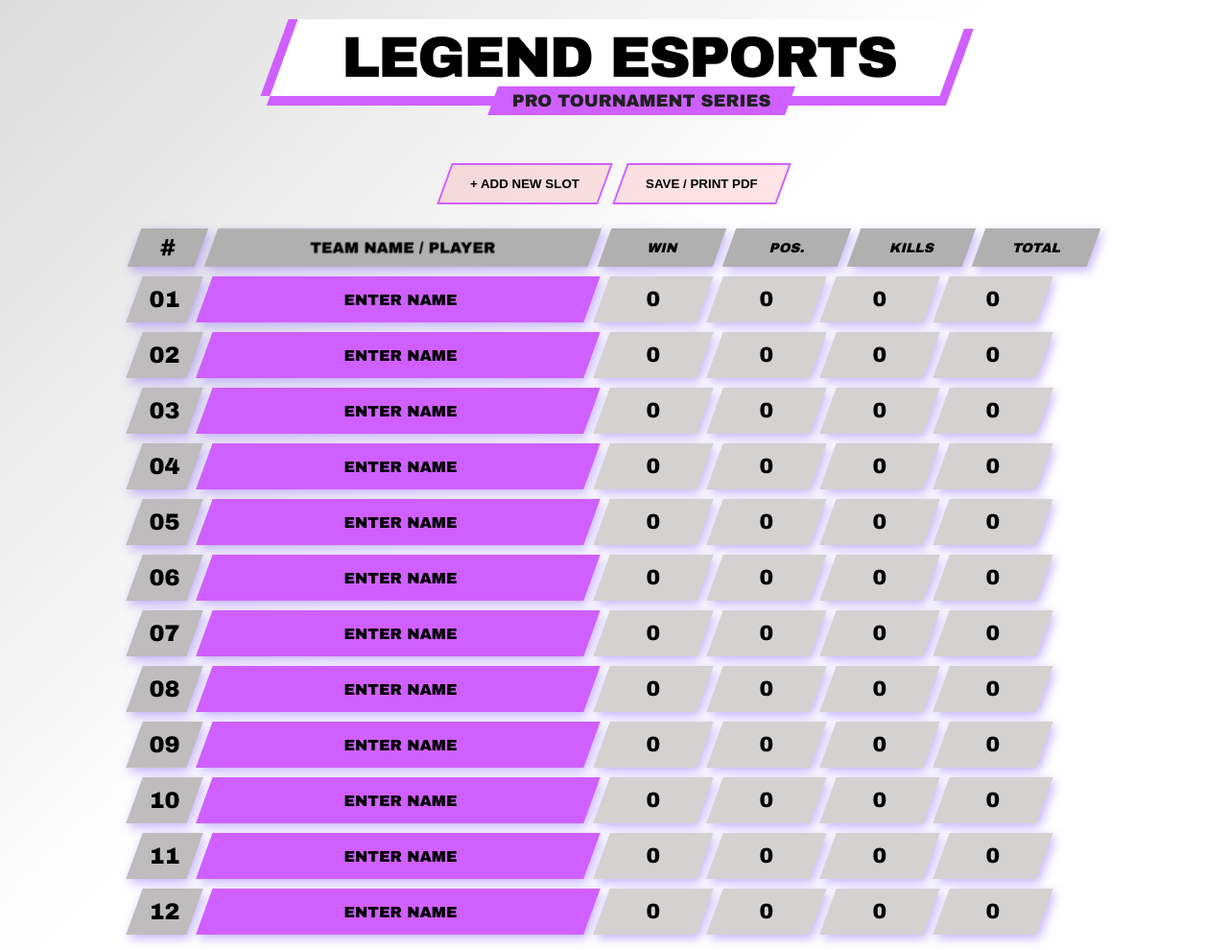
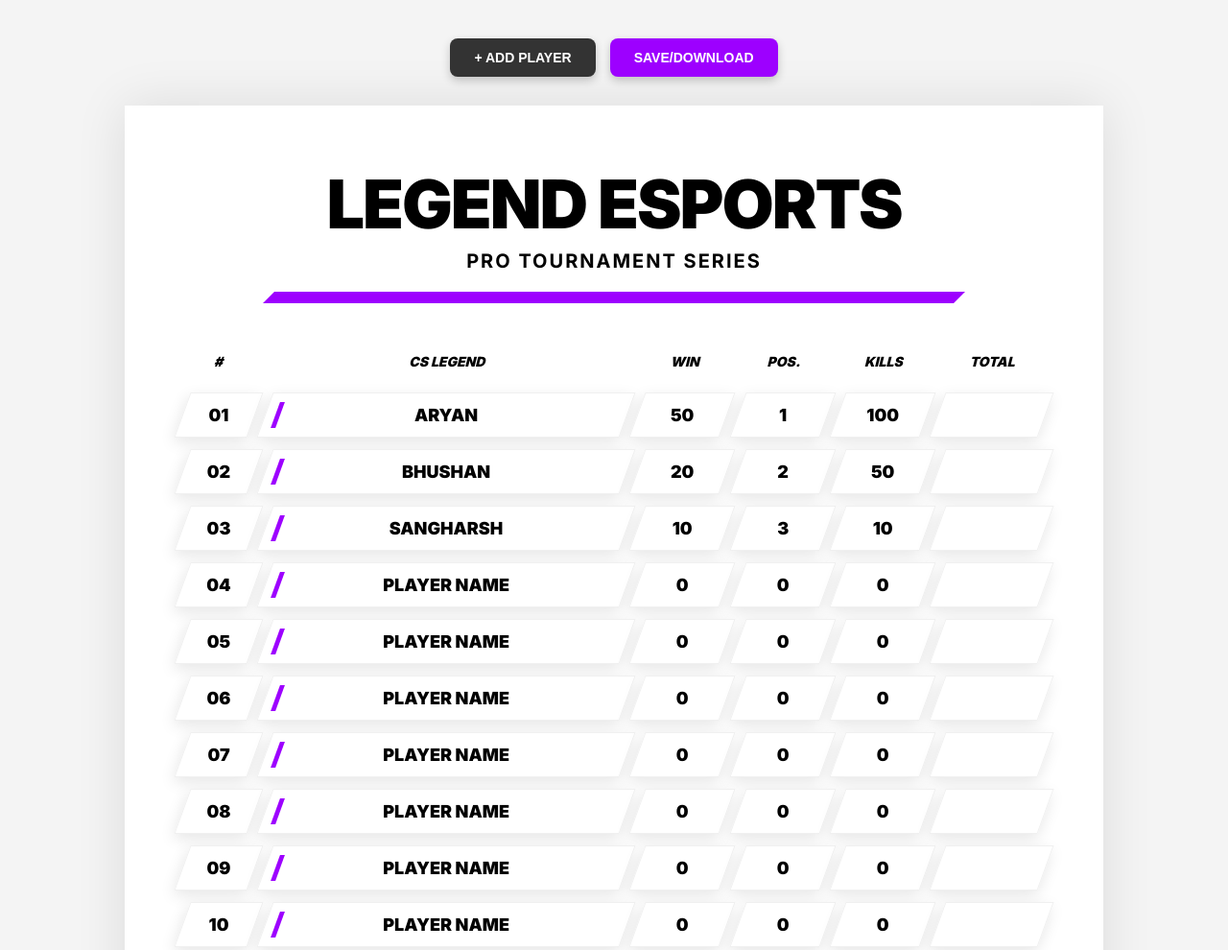
Before and after one commit to sangharsh6700/legend-esport-, a plain HTML site: page index.html in a window 1280 px wide. Shown: the whole page at 96% size. Drawn offline with Linux system fonts and the light colour scheme.

Commit message:
Update index.html

```diff
--- a/index.html
+++ b/index.html
@@ -3,284 +3,282 @@
 <head>
     <meta charset="UTF-8">
     <meta name="viewport" content="width=device-width, initial-scale=1.0">
-    <title>Legend Esports Leaderboard</title>
+    <title>Legend Esports Pro Series</title>
     <style>
+        @import url('https://fonts.googleapis.com/css2?family=Inter:wght@700;900&display=swap');
+
         :root {
-            --primary-color: #cf60ff;
-            --accent-color: #cf60ff;
-            --bg-dark: #ffffff;
-            --text-white: #ffffff;
-            --highlight: hsl(305, 82%, 78%);
+            --primary-purple: #9d00ff;
+            --bg-white: #ffffff;
+            --shadow: 0px 5px 15px rgba(0,0,0,0.1);
         }
 
-        body {
-            background: linear-gradient(-45deg, #ffffff, #ffffff, #979797, #837e83);
-            background-size: 400% 400%;
-            animation: gradientBG 15s ease infinite;
-            font-family: 'Arial Black', Gadget, sans-serif;
-            display: flex;
-            flex-direction: column;
-            align-items: center;
-            padding: 20px 10px;
-            margin: 0;
-            color: var(--text-white);
-            min-height: 100vh;
-            /* CRITICAL FOR PDF COLORS */
+        /* FIX: This forces the browser to show colors when saving/printing */
+        * {
             -webkit-print-color-adjust: exact !important;
             print-color-adjust: exact !important;
         }
 
-        @keyframes gradientBG {
-            0% { background-position: 0% 50%; }
-            50% { background-position: 100% 50%; }
-            100% { background-position: 0% 50%; }
+        body {
+            font-family: 'Inter', sans-serif;
+            background-color: #f4f4f4;
+            margin: 0;
+            padding: 40px 0;
+            display: flex;
+            flex-direction: column;
+            align-items: center;
         }
 
-        /* --- LEGEND ESPORTS HEADER --- */
-        .main-header {
-            text-align: center;
-            margin-bottom: 40px;
-            position: relative;
-            z-index: 10;
+        /* UI Control Buttons (Hidden on Save) */
+        .controls {
+            margin-bottom: 30px;
+            display: flex;
+            gap: 15px;
+            position: sticky;
+            top: 20px;
+            z-index: 100;
         }
 
-        .title-container {
-            display: inline-block;
-            transform: skewX(-20deg);
-            background: #ffffff;
-            padding: 10px 60px;
-            box-shadow: 10px 10px 0px var(--accent-color);
-            border-left: 10px solid var(--primary-color);
+        .btn {
+            padding: 12px 25px;
+            border: none;
+            border-radius: 8px;
+            cursor: pointer;
+            font-weight: bold;
+            text-transform: uppercase;
+            font-size: 14px;
+            box-shadow: 0 4px 10px rgba(0,0,0,0.2);
         }
 
-        .main-title {
-            transform: skewX(20deg);
-            font-size: 60px;
-            color: #000000;
+        .btn-add { background: #333; color: white; }
+        .btn-save { background: var(--primary-purple); color: white; }
+
+        /* Main Container */
+        .container {
+            background-color: var(--bg-white);
+            width: 900px;
+            padding: 60px;
+            min-height: 1000px;
+            box-shadow: 0 0 50px rgba(0,0,0,0.1);
+        }
+
+        /* --- HEADER BOX FIXED --- */
+        .header-box {
+            display: flex;
+            flex-direction: column;
+            align-items: center;
+            width: 100%;
+            margin-bottom: 40px;
+        }
+
+        .title-row {
+            display: flex;
+            align-items: center;
+            justify-content: center;
+            gap: 20px;
+            width: 100%;
+        }
+
+        .side-accent {
+            width: 10px;
+            height: 70px;
+            background: var(--primary-purple);
+            transform: skewX(-25deg);
+            flex-shrink: 0;
+        }
+
+        h1 {
+            font-size: 70px;
+            font-weight: 900;
             margin: 0;
             text-transform: uppercase;
             letter-spacing: -2px;
-            line-height: 1;
+            outline: none;
+            text-align: center;
+        }
+
+        .sub-title {
+            font-size: 20px;
+            font-weight: 700;
+            letter-spacing: 2px;
+            margin-top: 5px;
+            text-transform: uppercase;
             outline: none;
         }
 
-        .subtitle {
-            background: var(--accent-color);
-            color: #202020;
-            display: inline-block;
-            padding: 5px 20px;
-            transform: skewX(-20deg) translateY(-10px);
-            margin-left: 50px;
-            font-size: 18px;
-            font-weight: bold;
-            text-transform: uppercase;
+        .bottom-line {
+            width: 80%;
+            height: 12px;
+            background: var(--primary-purple);
+            margin-top: 20px;
+            transform: skewX(-45deg);
         }
 
-        .subtitle span {
-            display: block;
-            transform: skewX(20deg);
-        }
-
-        /* --- CONTROLS --- */
-        .controls {
-            margin-bottom: 25px;
+        /* --- TABLE DESIGN --- */
+        .leaderboard {
+            width: 100%;
             display: flex;
-            gap: 15px;
-        }
-
-        button {
-            background: rgba(253, 4, 4, 0.1);
-            color: rgb(0, 0, 0);
-            border: 2px solid var(--accent-color);
-            padding: 12px 25px;
-            cursor: pointer;
-            font-weight: bold;
-            text-transform: uppercase;
-            transform: skewX(-20deg);
-            transition: 0.3s;
-        }
-
-        button span {
-            display: inline-block;
-            transform: skewX(20deg);
-        }
-
-        button:hover {
-            background: var(--accent-color);
-            color: #ff0000;
-            box-shadow: 0 0 20px var(--accent-color);
-        }
-
-        /* --- LEADERBOARD TABLE --- */
-        .container {
-            width: 100%;
-            max-width: 1000px;
+            flex-direction: column;
+            gap: 12px;
         }
 
         .row {
             display: flex;
             gap: 10px;
-            margin-bottom: 10px;
-            align-items: center;
-            transition: 0.2s;
         }
 
         .box {
+            background: #fff;
+            box-shadow: var(--shadow);
             transform: skewX(-20deg);
             display: flex;
             align-items: center;
             justify-content: center;
-            text-transform: uppercase;
-            outline: none;
-            border: none;
-            min-height: 48px;
-            box-shadow: 4px 4px 10px rgba(68, 0, 255, 0.3);
-            transition: 0.2s;
-            -webkit-print-color-adjust: exact !important;
-            print-color-adjust: exact !important;
+            padding: 12px 5px;
+            border: 1px solid #f0f0f0;
         }
 
-        .box span {
+        .box div {
             transform: skewX(20deg);
-            display: inline-block;
+            font-weight: 900;
+            font-size: 18px;
+            text-align: center;
             width: 100%;
-            text-align: center;
-            white-space: nowrap;
-            font-weight: 900;
+            outline: none;
         }
 
-        /* Column Styles */
-        .col-num { width: 70px; background: #bebcbc; color: #000000; font-size: 24px; }
-        .col-name-head { width: 40%; background: rgba(196, 193, 193, 0.2); backdrop-filter: blur(5px); }
+        /* Column Widths */
+        .w-rank { width: 70px; }
+        .w-name { width: 400px; position: relative; color: #000000; text-align: left !important; }
+        .w-stat { width: 90px; color: #000; }
+        .w-total { width: 110px; }
 
-        /* Team Name Row - We will make text black here as requested */
-        .col-name-row {
-            width: 40%;
-            background: var(--primary-color);
-            color: #000000; /* Text is now Black */
-            text-align: left;
-            padding: 0 20px;
-            border-left: 5px solid var(--accent-color);
+        /* Row Decorations */
+        .data-row .w-name::before {
+            content: '';
+            position: absolute;
+            left: 10px;
+            top: 20%;
+            height: 60%;
+            width: 5px;
+            background: var(--primary-purple);
         }
 
-        .col-stat-head { width: 12%; background: #c0bebe; color: #000; font-style: italic; font-size: 14px; }
-        .col-stat-row { width: 12%; background: #d4d1d1; color: #000; font-size: 22px; }
-
-        /* Editable Focus State */
-        .box:focus {
-            background: var(--highlight) !important;
-            color: #aaaaaa !important;
+        .head-row .box {
+            background: none;
+            box-shadow: none;
+            border: none;
         }
 
-        .header-row .box {
-            min-height: 40px;
-            background: hsl(0, 0%, 69%);
-            color: #000000;
+        .head-row .box div {
+            font-size: 14px;
+            font-style: italic;
+            color: #000;
         }
 
-        /* Delete Button */
-        .btn-del {
-            background: #ff4b2b;
-            color: white;
-            width: 35px;
-            height: 35px;
-            display: flex;
-            align-items: center;
-            justify-content: center;
-            cursor: pointer;
-            opacity: 0;
-            transition: 0.3s;
-            transform: skewX(-20deg);
-            margin-left: 10px;
-            font-family: sans-serif;
-            font-weight: bold;
-        }
-
-        .row:hover .btn-del { opacity: 1; }
-
-        /* --- PDF / PRINT FIXES --- */
+        /* Print Settings */
         @media print {
-            body {
-                background: linear-gradient(-45deg, #ff0000, #302b63, #24243e, #8100ba) !important;
-                -webkit-print-color-adjust: exact !important;
-                print-color-adjust: exact !important;
-            }
-            .controls, .btn-del { display: none !important; }
-
-            /* Keeping the Purple background but ensuring text is black */
-            .col-name-row {
-                background-color: #dba5fa !important;
-                color: #000 !important;
-            }
-            .box {
-                box-shadow: none !important;
-            }
-            .subtitle {
-                background-color: #a052ee !important;
-            }
+            body { background: white; padding: 0; }
+            .controls { display: none !important; }
+            .container { box-shadow: none; width: 100%; padding: 20px; }
         }
     </style>
 </head>
 <body>
 
-<div class="main-header">
-    <div class="title-container">
-        <h1 class="main-title" contenteditable="true">LEGEND ESPORTS</h1>
+    <div class="controls">
+        <button class="btn btn-add" onclick="addRow()">+ Add Player</button>
+        <button class="btn btn-save" onclick="window.print()">Save/Download</button>
     </div>
-    <br>
-    <div class="subtitle" contenteditable="true">
-        <span>PRO TOURNAMENT SERIES</span>
+
+    <div class="container">
+
+        <!-- Header -->
+        <div class="header-box">
+            <div class="title-row">
+
+                <h1 contenteditable="true">LEGEND ESPORTS</h1>
+
+            </div>
+            <div class="sub-title" contenteditable="true">PRO TOURNAMENT SERIES</div>
+            <div class="bottom-line"></div>
+        </div>
+
+        <div class="leaderboard" id="player-list">
+            <!-- Headers -->
+            <div class="row head-row">
+                <div class="box w-rank"><div contenteditable="true">#</div></div>
+                <div class="box w-name"><div contenteditable="true">CS LEGEND</div></div>
+                <div class="box w-stat"><div contenteditable="true">WIN</div></div>
+                <div class="box w-stat"><div contenteditable="true">POS.</div></div>
+                <div class="box w-stat"><div contenteditable="true">KILLS</div></div>
+                <div class="box w-total"><div contenteditable="true">TOTAL</div></div>
+            </div>
+
+            <!-- Pre-filled Slots -->
+            <div class="row data-row">
+                <div class="box w-rank"><div contenteditable="true">01</div></div>
+                <div class="box w-name"><div contenteditable="true">ARYAN</div></div>
+                <div class="box w-stat"><div contenteditable="true">50</div></div>
+                <div class="box w-stat"><div contenteditable="true">1</div></div>
+                <div class="box w-stat"><div contenteditable="true">100</div></div>
+                <div class="box w-total"><div contenteditable="true"></div></div>
+            </div>
+
+            <div class="row data-row">
+                <div class="box w-rank"><div contenteditable="true">02</div></div>
+                <div class="box w-name"><div contenteditable="true">BHUSHAN</div></div>
+                <div class="box w-stat"><div contenteditable="true">20</div></div>
+                <div class="box w-stat"><div contenteditable="true">2</div></div>
+                <div class="box w-stat"><div contenteditable="true">50</div></div>
+                <div class="box w-total"><div contenteditable="true"></div></div>
+            </div>
+
+            <div class="row data-row">
+                <div class="box w-rank"><div contenteditable="true">03</div></div>
+                <div class="box w-name"><div contenteditable="true">SANGHARSH</div></div>
+                <div class="box w-stat"><div contenteditable="true">10</div></div>
+                <div class="box w-stat"><div contenteditable="true">3</div></div>
+                <div class="box w-stat"><div contenteditable="true">10</div></div>
+                <div class="box w-total"><div contenteditable="true"></div></div>
+            </div>
+
+            <!-- Added 7 more empty slots to reach 10 total -->
+            <script>
+                for(let i=4; i<=10; i++){
+                    document.write(`
+                    <div class="row data-row">
+                        <div class="box w-rank"><div contenteditable="true">${i < 10 ? '0'+i : i}</div></div>
+                        <div class="box w-name"><div contenteditable="true">PLAYER NAME</div></div>
+                        <div class="box w-stat"><div contenteditable="true">0</div></div>
+                        <div class="box w-stat"><div contenteditable="true">0</div></div>
+                        <div class="box w-stat"><div contenteditable="true">0</div></div>
+                        <div class="box w-total"><div contenteditable="true"></div></div>
+                    </div>
+                    `);
+                }
+            </script>
+        </div>
     </div>
-</div>
 
-<div class="controls">
-    <button onclick="addRow()"><span>+ ADD NEW SLOT</span></button>
-    <button onclick="window.print()"><span>SAVE / PRINT PDF</span></button>
-</div>
+    <script>
+        function addRow() {
+            const list = document.getElementById('player-list');
+            const rowCount = document.querySelectorAll('.data-row').length + 1;
+            const rankStr = rowCount < 10 ? '0' + rowCount : rowCount;
 
-<div class="container">
-    <div class="row header-row">
-        <div class="box col-num" contenteditable="true"><span>#</span></div>
-        <div class="box col-name-head" contenteditable="true"><span>TEAM NAME / PLAYER</span></div>
-        <div class="box col-stat-head" contenteditable="true"><span>WIN</span></div>
-        <div class="box col-stat-head" contenteditable="true"><span>POS.</span></div>
-        <div class="box col-stat-head" contenteditable="true"><span>KILLS</span></div>
-        <div class="box col-stat-head" contenteditable="true"><span>TOTAL</span></div>
-    </div>
-    <div id="table-body"></div>
-</div>
-
-<script>
-    const tableBody = document.getElementById('table-body');
-    let rowCount = 0;
-
-    function addRow() {
-        rowCount++;
-        const displayNum = rowCount < 10 ? '0' + rowCount : rowCount;
-
-        const row = document.createElement('div');
-        row.className = 'row';
-        row.innerHTML = `
-            <div class="box col-num" contenteditable="true"><span>${displayNum}</span></div>
-            <div class="box col-name-row" contenteditable="true"><span>ENTER NAME</span></div>
-            <div class="box col-stat-row" contenteditable="true"><span>0</span></div>
-            <div class="box col-stat-row" contenteditable="true"><span>0</span></div>
-            <div class="box col-stat-row" contenteditable="true"><span>0</span></div>
-            <div class="box col-stat-row" contenteditable="true"><span>0</span></div>
-            <div class="btn-del" onclick="this.parentElement.remove()"><span>X</span></div>
-        `;
-        tableBody.appendChild(row);
-    }
-
-    for (let i = 0; i < 12; i++) { addRow(); }
-
-    document.addEventListener('keydown', function(e) {
-        if (e.key === 'Enter' && e.target.hasAttribute('contenteditable')) {
-            e.preventDefault();
-            e.target.blur();
+            const newRow = document.createElement('div');
+            newRow.className = 'row data-row';
+            newRow.innerHTML = `
+                <div class="box w-rank"><div contenteditable="true">${rankStr}</div></div>
+                <div class="box w-name"><div contenteditable="true">PLAYER NAME</div></div>
+                <div class="box w-stat"><div contenteditable="true">0</div></div>
+                <div class="box w-stat"><div contenteditable="true">0</div></div>
+                <div class="box w-stat"><div contenteditable="true">0</div></div>
+                <div class="box w-total"><div contenteditable="true"></div></div>
+            `;
+            list.appendChild(newRow);
         }
-    });
-</script>
-
+    </script>
 </body>
 </html>
```
